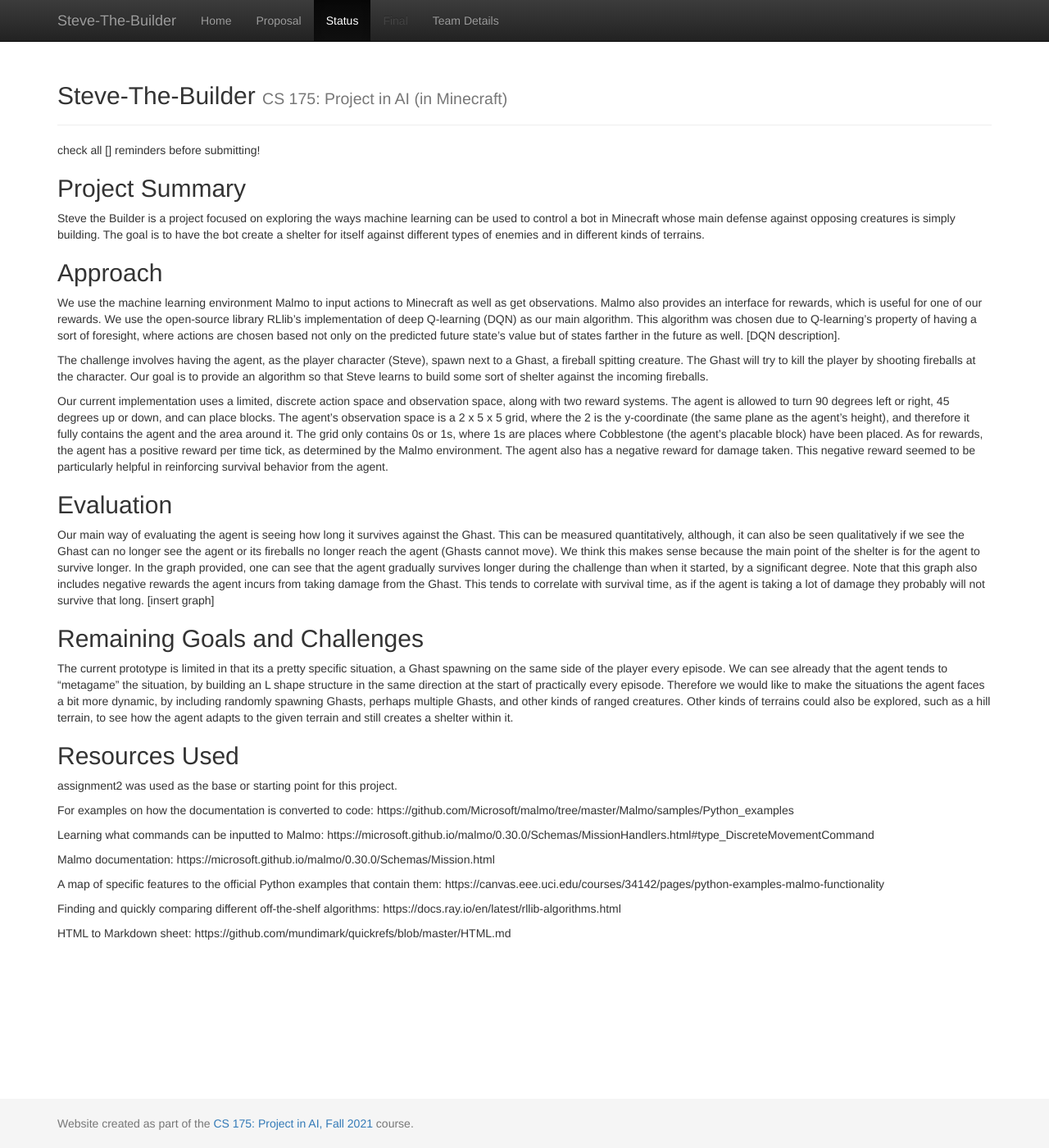
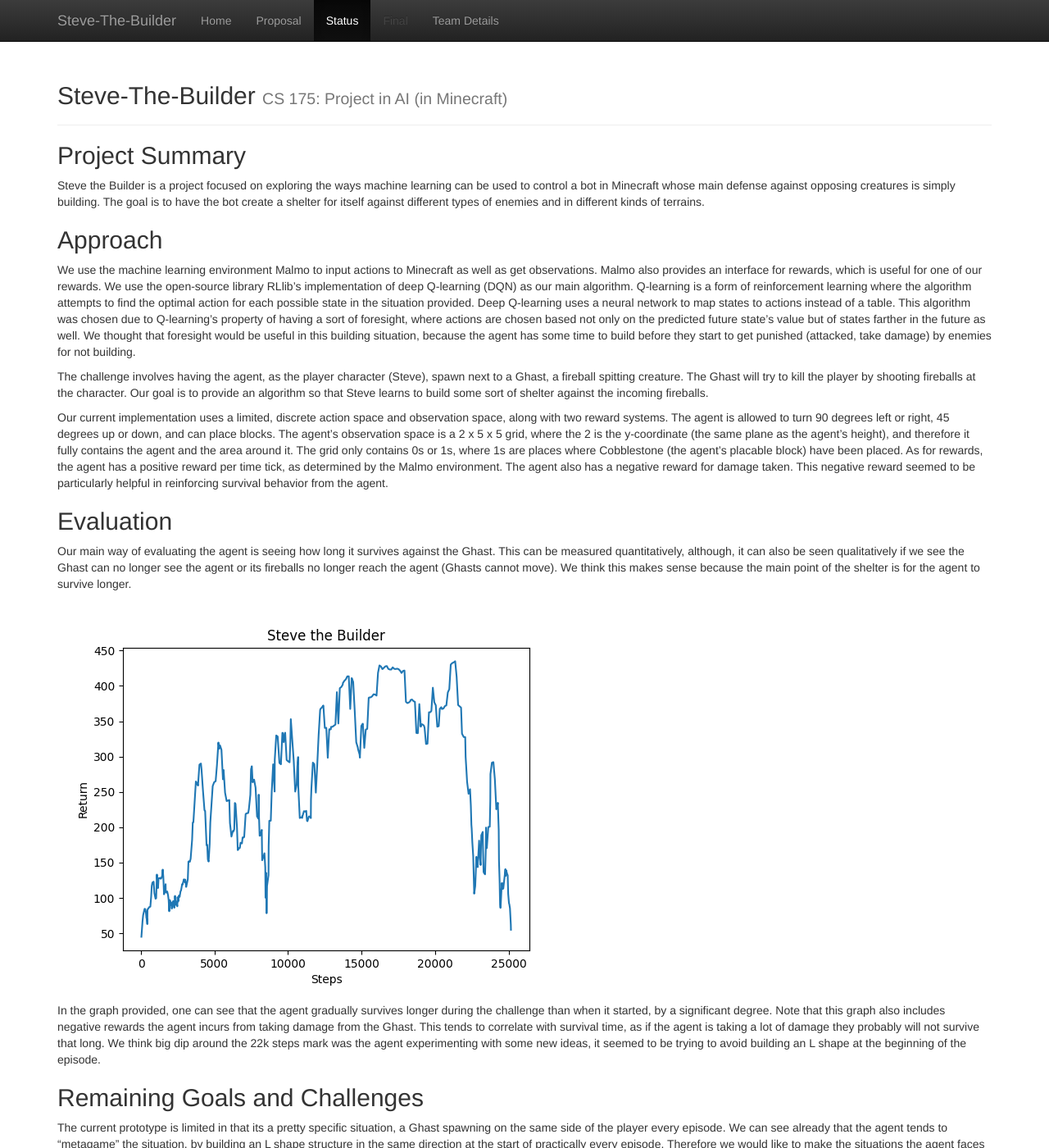
Before and after one commit to Timmichi/Steve-The-Builder, a Jekyll site: the page built from docs/status.md, in a window 1280 px wide and 1400 px high. Shown: the whole window at 82% size. Built offline with Jekyll 4.4.1, drawn with Linux system fonts in a browser that asks for light colours.

Commit message:
technical description final draft

```diff
--- a/docs/status.md
+++ b/docs/status.md
@@ -2,20 +2,23 @@
 layout: default
 title: Status
 ---
-check all [] reminders before submitting!
 
 ## Project Summary
 Steve the Builder is a project focused on exploring the ways machine learning can be used to control a bot in Minecraft whose main defense against opposing creatures is simply building. The goal is to have the bot create a shelter for itself against different types of enemies and in different kinds of terrains.
 
 ## Approach
-We use the machine learning environment Malmo to input actions to Minecraft as well as get observations. Malmo also provides an interface for rewards, which is useful for one of our rewards. We use the open-source library RLlib's implementation of deep Q-learning (DQN) as our main algorithm. This algorithm was chosen due to Q-learning's property of having a sort of foresight, where actions are chosen based not only on the predicted future state's value but of states farther in the future as well. [DQN description].
+We use the machine learning environment Malmo to input actions to Minecraft as well as get observations. Malmo also provides an interface for rewards, which is useful for one of our rewards. We use the open-source library RLlib's implementation of deep Q-learning (DQN) as our main algorithm. Q-learning is a form of reinforcement learning where the algorithm attempts to find the optimal action for each possible state in the situation provided. Deep Q-learning uses a neural network to map states to actions instead of a table. This algorithm was chosen due to Q-learning's property of having a sort of foresight, where actions are chosen based not only on the predicted future state's value but of states farther in the future as well. We thought that foresight would be useful in this building situation, because the agent has some time to build before they start to get punished (attacked, take damage) by enemies for not building.
 
 The challenge involves having the agent, as the player character (Steve), spawn next to a Ghast, a fireball spitting creature. The Ghast will try to kill the player by shooting fireballs at the character. Our goal is to provide an algorithm so that Steve learns to build some sort of shelter against the incoming fireballs.
 
 Our current implementation uses a limited, discrete action space and observation space, along with two reward systems. The agent is allowed to turn 90 degrees left or right, 45 degrees up or down, and can place blocks. The agent's observation space is a 2 x 5 x 5 grid, where the 2 is the y-coordinate (the same plane as the agent's height), and therefore it fully contains the agent and the area around it. The grid only contains 0s or 1s, where 1s are places where Cobblestone (the agent's placable block) have been placed. As for rewards, the agent has a positive reward per time tick, as determined by the Malmo environment. The agent also has a negative reward for damage taken. This negative reward seemed to be particularly helpful in reinforcing survival behavior from the agent.
 
 ## Evaluation
-Our main way of evaluating the agent is seeing how long it survives against the Ghast. This can be measured quantitatively, although, it can also be seen qualitatively if we see the Ghast can no longer see the agent or its fireballs no longer reach the agent (Ghasts cannot move). We think this makes sense because the main point of the shelter is for the agent to survive longer. In the graph provided, one can see that the agent gradually survives longer during the challenge than when it started, by a significant degree. Note that this graph also includes negative rewards the agent incurs from taking damage from the Ghast. This tends to correlate with survival time, as if the agent is taking a lot of damage they probably will not survive that long. [insert graph]
+Our main way of evaluating the agent is seeing how long it survives against the Ghast. This can be measured quantitatively, although, it can also be seen qualitatively if we see the Ghast can no longer see the agent or its fireballs no longer reach the agent (Ghasts cannot move). We think this makes sense because the main point of the shelter is for the agent to survive longer.
+
+![Graph showing reward increasing steadily as the agent takes more steps.](./images/2021-11-15returns.png)
+
+In the graph provided, one can see that the agent gradually survives longer during the challenge than when it started, by a significant degree. Note that this graph also includes negative rewards the agent incurs from taking damage from the Ghast. This tends to correlate with survival time, as if the agent is taking a lot of damage they probably will not survive that long. We think big dip around the 22k steps mark was the agent experimenting with some new ideas, it seemed to be trying to avoid building an L shape at the beginning of the episode.
 
 ## Remaining Goals and Challenges
 The current prototype is limited in that its a pretty specific situation, a Ghast spawning on the same side of the player every episode. We can see already that the agent tends to "metagame" the situation, by building an L shape structure in the same direction at the start of practically every episode. Therefore we would like to make the situations the agent faces a bit more dynamic, by including randomly spawning Ghasts, perhaps multiple Ghasts, and other kinds of ranged creatures. Other kinds of terrains could also be explored, such as a hill terrain, to see how the agent adapts to the given terrain and still creates a shelter within it.
```
Also changed, not shown: docs/images/2021-11-15returns.png (added).
